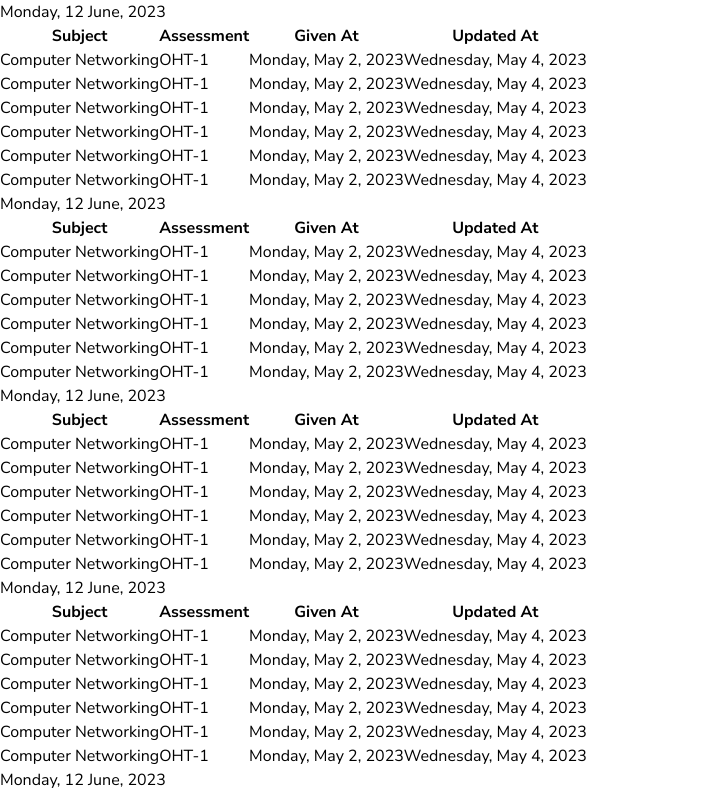
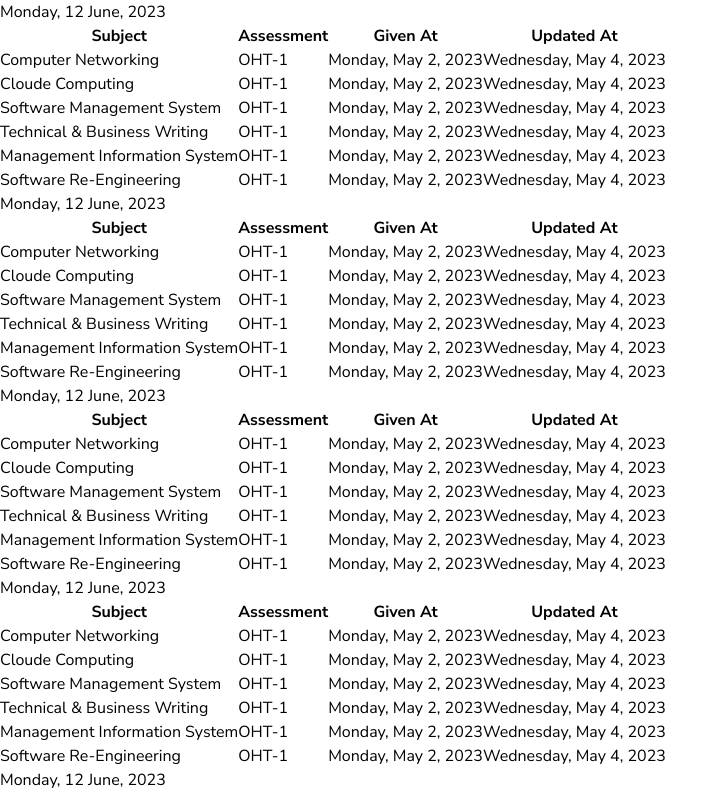
Before and after one commit to adnanali575/assessment_management_system, a React (Vite) app: page / in a window 1280 px wide. Shown: the top 795 px of the page, without its empty margins (0-728 px from the left). Built offline with nearby package versions, Linux system fonts and the light colour scheme.

Commit message:
change title data

```diff
--- a/src/components/AssessmentsTable.tsx
+++ b/src/components/AssessmentsTable.tsx
@@ -10,7 +10,7 @@ function AssessmentsTable() {
       addedBy: "",
     },
     {
-      subject: "Computer Networking",
+      subject: "Cloude Computing",
       teacher: "",
       assessment: "OHT-1",
       giventAt: "Monday, May 2, 2023",
@@ -20,7 +20,7 @@ function AssessmentsTable() {
       addedBy: "",
     },
     {
-      subject: "Computer Networking",
+      subject: "Software Management System",
       teacher: "",
       assessment: "OHT-1",
       giventAt: "Monday, May 2, 2023",
@@ -30,7 +30,7 @@ function AssessmentsTable() {
       addedBy: "",
     },
     {
-      subject: "Computer Networking",
+      subject: "Technical & Business Writing",
       teacher: "",
       assessment: "OHT-1",
       giventAt: "Monday, May 2, 2023",
@@ -40,7 +40,7 @@ function AssessmentsTable() {
       addedBy: "",
     },
     {
-      subject: "Computer Networking",
+      subject: "Management Information System",
       teacher: "",
       assessment: "OHT-1",
       giventAt: "Monday, May 2, 2023",
@@ -50,7 +50,7 @@ function AssessmentsTable() {
       addedBy: "",
     },
     {
-      subject: "Computer Networking",
+      subject: "Software Re-Engineering",
       assessment: "OHT-1",
       giventAt: "Monday, May 2, 2023",
       updatedAt: "Wednesday, May 4, 2023",
```
